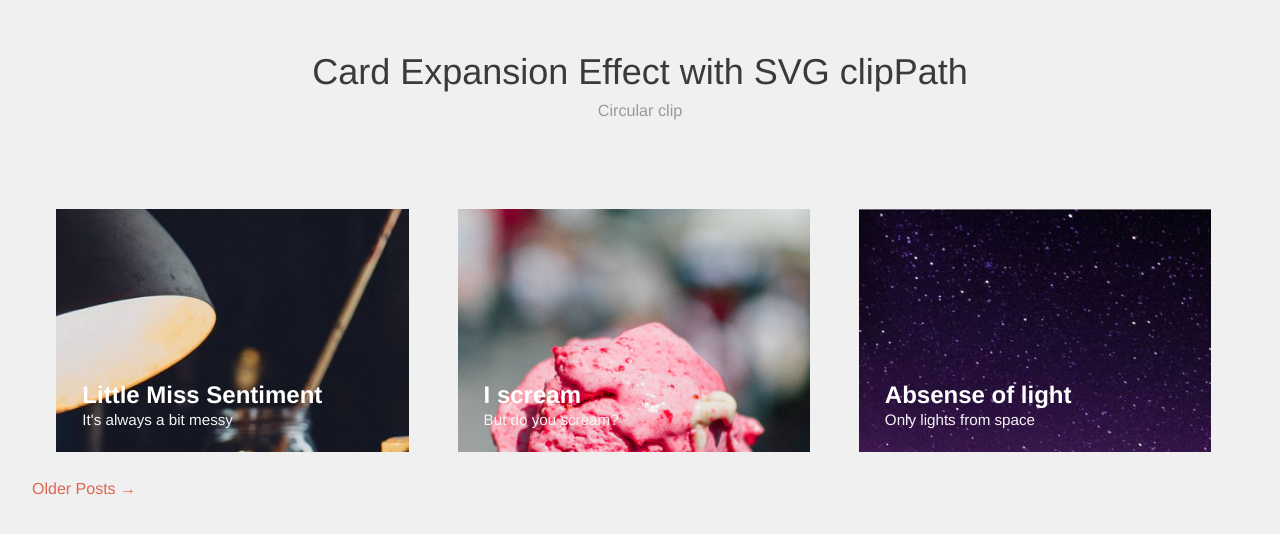
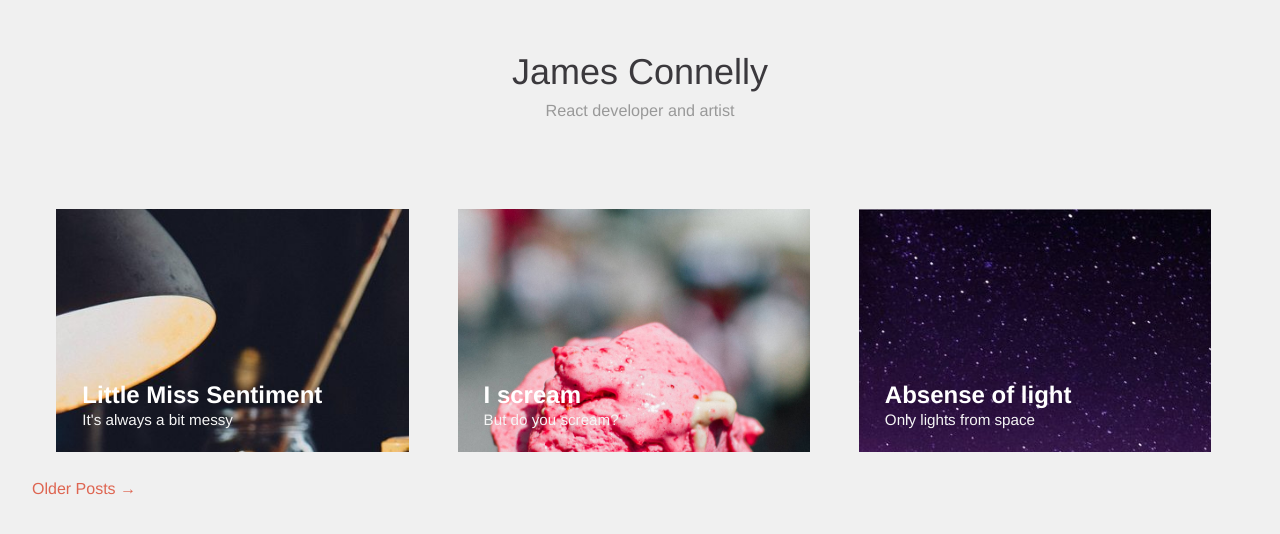
Before and after one commit to suitcasemedia/james-connelly, a Jekyll site: the page built from index.html, in a window 1280 px wide. Shown: the top 534 px of the page. Built offline with Jekyll 4.4.1, drawn with Linux system fonts in a browser that asks for light colours; the list of posts is cut into pages by our own code.

Commit message:
change title

```diff
--- a/index.html
+++ b/index.html
@@ -30,7 +30,7 @@ layout: compress
 <body class="demo-1">
 <div class="container">
     <header class="codrops-header">
-      <h1>Card Expansion Effect with SVG clipPath <span>Circular clip</span></h1>
+      <h1>James  Connelly <span>React developer and artist</span></h1>
 
     </header>
     <div class="content">
```
